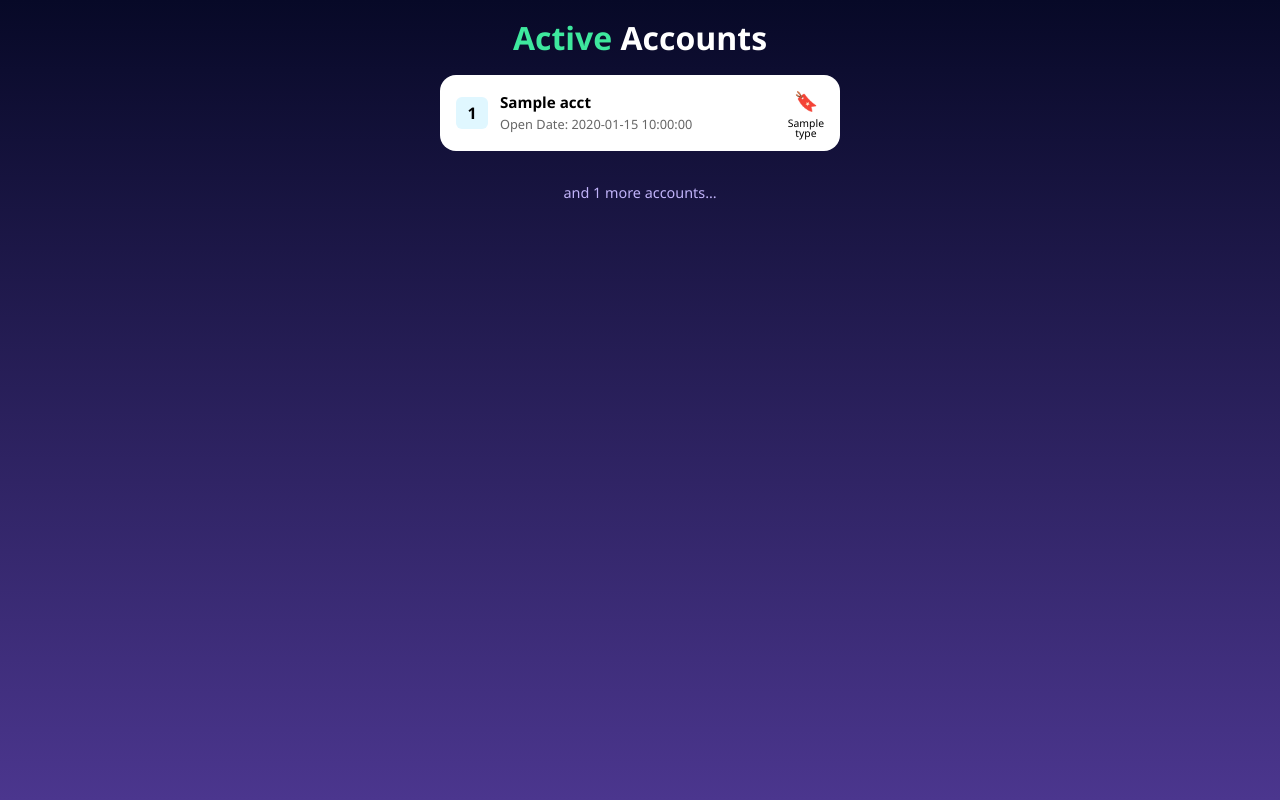
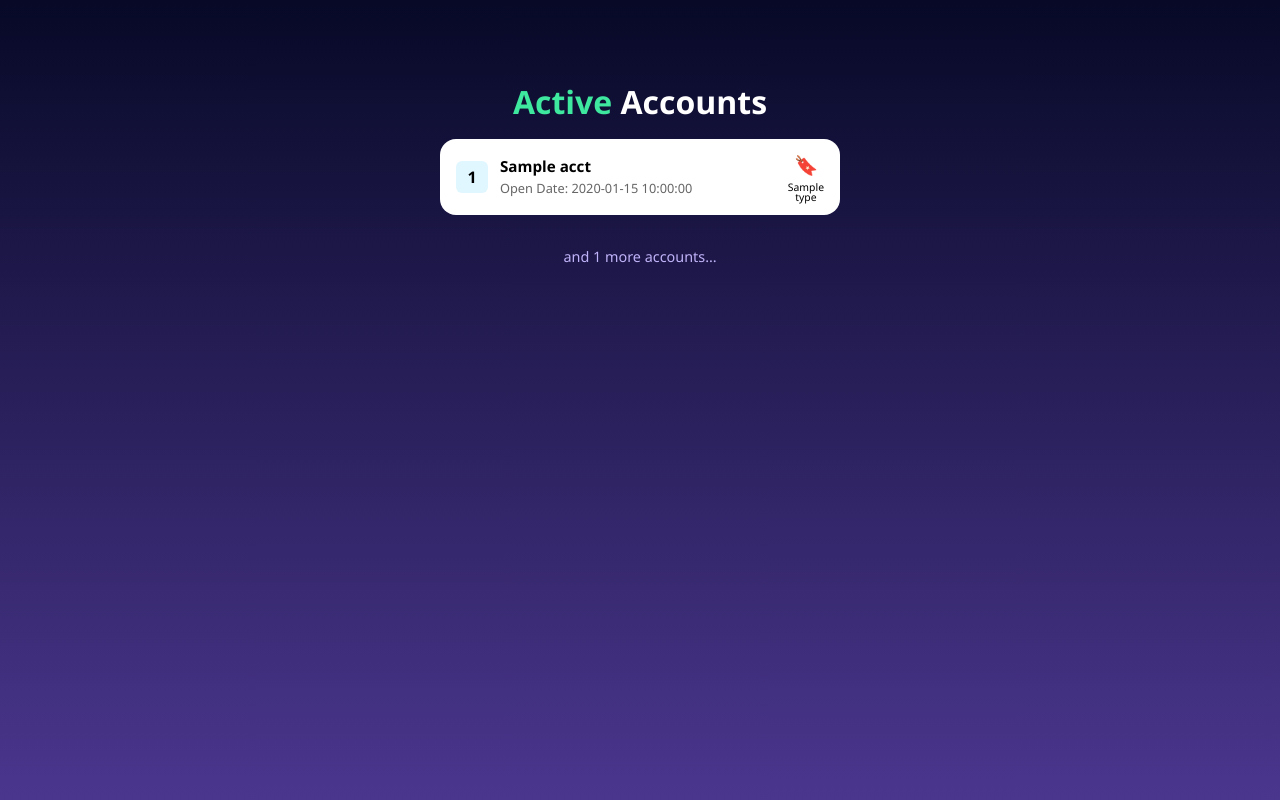
Before and after one commit to amitcse/personalized-video-webapp, a FastAPI app: template app/templates/slide_2.html in a window 1280 px wide. Run offline with FastAPI, Linux system fonts and the light colour scheme; the template is opened without the code that fills it: most values are stand-ins (such as "Sample title", 1, 10 or a date in 2020); parts of the project's set-up code (start-up, migrations or seed data) failed here and were passed over.

Commit message:
minor css updates

```diff
--- a/app/templates/slide_2.html
+++ b/app/templates/slide_2.html
@@ -26,6 +26,7 @@
       display: flex;
       flex-direction: column;
       align-items: center;
+      margin-top: 4rem;
     }
 
     /* title */
--- a/app/templates/slide_3.html
+++ b/app/templates/slide_3.html
@@ -26,6 +26,7 @@
       display: flex;
       flex-direction: column;
       align-items: center;
+      margin-top: 4rem;
     }
 
     /* title */
```
